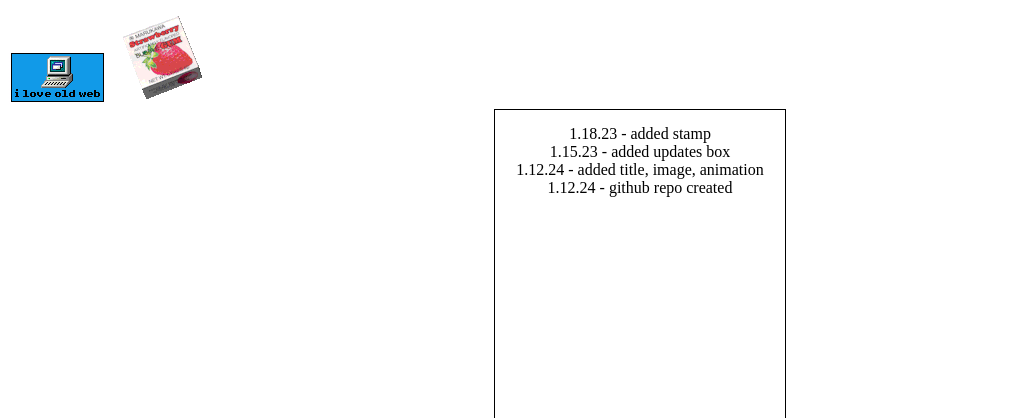
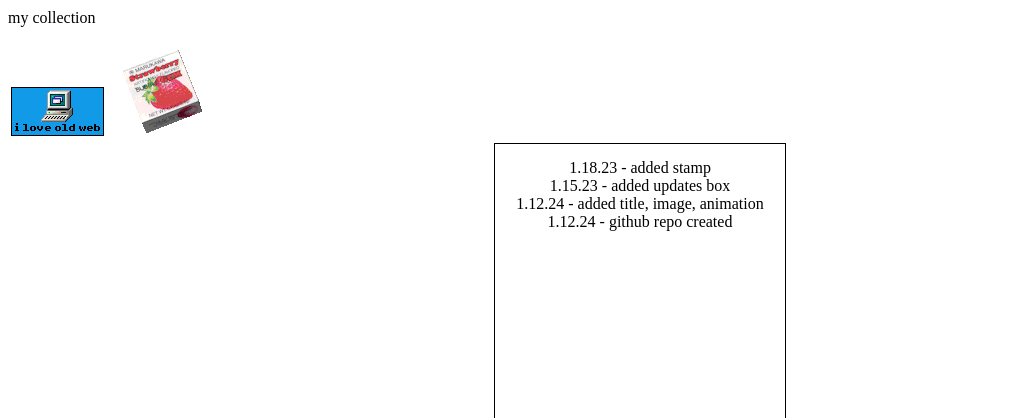
Before and after one commit to kylayein/kylayein.github.io, a plain HTML site: page index.html in a window 1280 px wide. Shown: the part 78-496 px from the top of the page, without its empty margins (0-1030 px from the left). Drawn offline with Linux system fonts and the light colour scheme.

Commit message:
Update index.html

```diff
--- a/index.html
+++ b/index.html
@@ -5,6 +5,7 @@
     <body>
       <center> <h1> Welcome to my page! </h1> </center>
 
+        <p>my collection</p>
         <img src = "./assets/oldwebstamp.png">
         <img src = "./assets/strawberrygum.gif">
 
```
